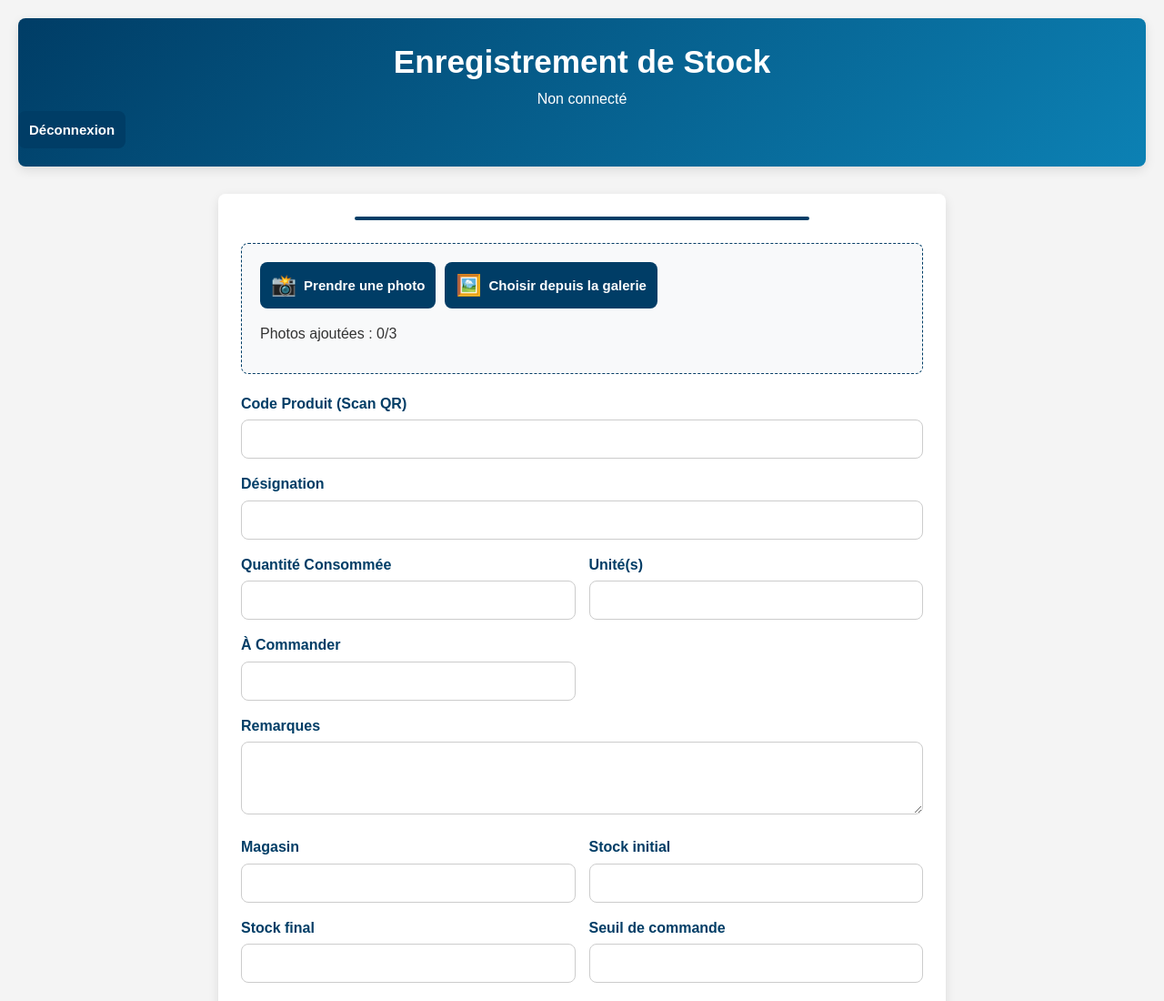
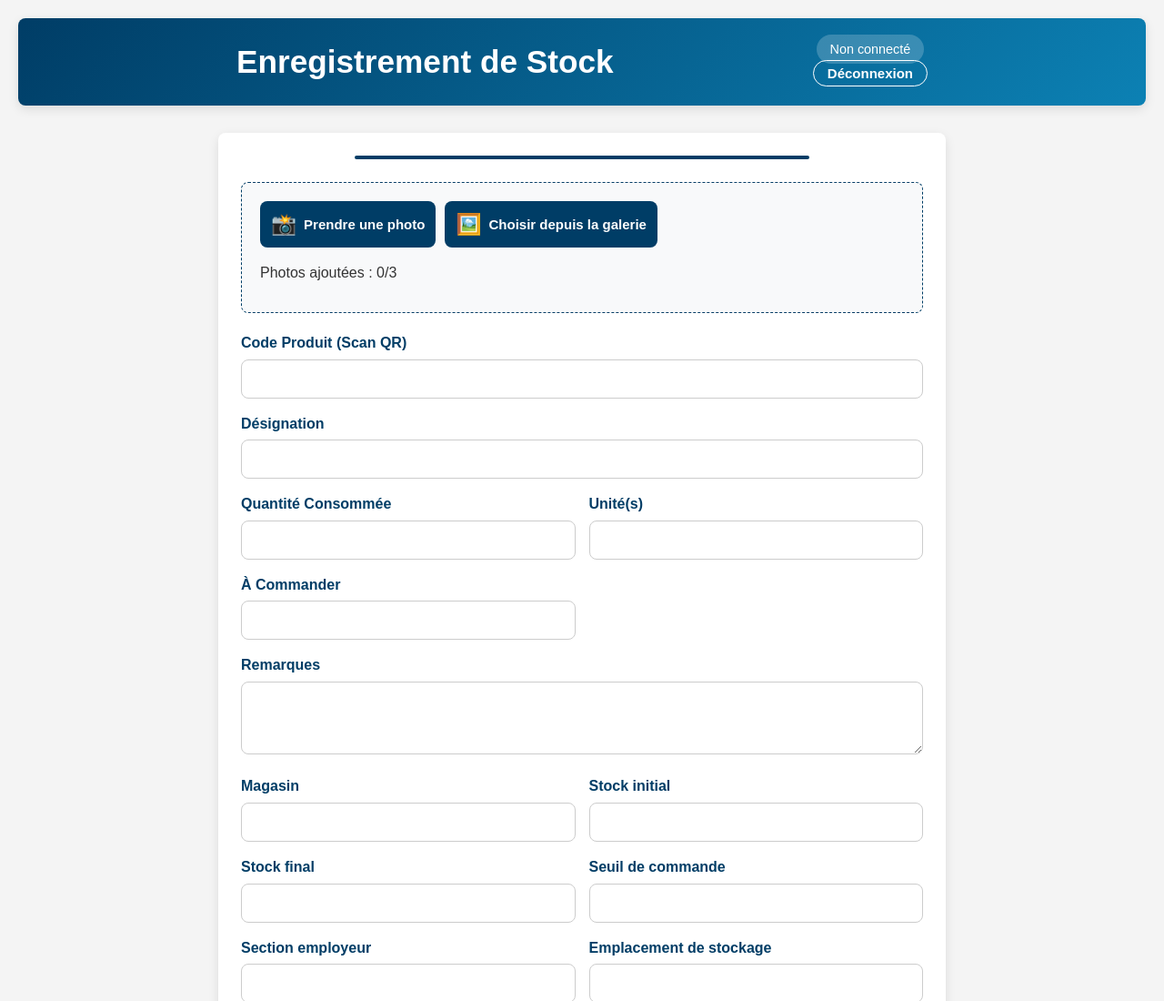
Before and after one commit to fourcheerv/stocker, a plain HTML site: page index.html in a window 1280 px wide. Shown: the top 1100 px of the page at 91% size. Drawn offline with Linux system fonts and the light colour scheme; a script that the page names is missing.

Commit message:
Update styles.css

```diff
--- a/styles.css
+++ b/styles.css
@@ -1,9 +1,8 @@
-/* ================================
-   VARIABLES
-================================== */
 :root {
   --color-primary: #003d66;
   --color-secondary: #0c81b4;
+  --color-rotatives: #3498db;
+  --color-expedition: #2ecc71;
   --color-error: #e74c3c;
   --color-success: #27ae60;
   --color-white: #fff;
@@ -15,9 +14,6 @@
   --box-shadow: 0 4px 12px rgba(0, 0, 0, 0.1);
 }
 
-/* ================================
-   GLOBAL STYLES
-================================== */
 * {
   margin: 0;
   padding: 0;
@@ -32,9 +28,6 @@ body {
   padding: 20px;
 }
 
-/* ================================
-   HEADER
-================================== */
 header {
   text-align: center;
   margin-bottom: 30px;
@@ -45,14 +38,41 @@ header {
   box-shadow: var(--box-shadow);
 }
 
+.header-content {
+  display: flex;
+  justify-content: space-between;
+  align-items: center;
+  max-width: 800px;
+  margin: 0 auto;
+  padding: 0 20px;
+}
+
+.account-info {
+  background: rgba(255, 255, 255, 0.2);
+  padding: 8px 15px;
+  border-radius: 20px;
+  font-size: 0.9rem;
+}
+
+.logout-btn {
+  background: none;
+  border: 1px solid var(--color-white);
+  color: var(--color-white);
+  padding: 5px 15px;
+  border-radius: 20px;
+  cursor: pointer;
+  transition: all 0.3s;
+}
+
+.logout-btn:hover {
+  background: rgba(255, 255, 255, 0.2);
+}
+
 h1 {
   font-size: 2.2rem;
   margin-bottom: 0;
 }
 
-/* ================================
-   MAIN CONTENT
-================================== */
 main {
   max-width: 800px;
   margin: 0 auto;
@@ -62,9 +82,6 @@ main {
   box-shadow: var(--box-shadow);
 }
 
-/* ================================
-   QR SCANNER
-================================== */
 #qr-reader {
   width: 100%;
   max-width: 500px;
@@ -74,9 +91,6 @@ main {
   overflow: hidden;
 }
 
-/* ================================
-   PHOTO SECTION
-================================== */
 .photo-section {
   background: var(--color-light-gray);
   padding: 20px;
@@ -100,9 +114,6 @@ main {
   text-align: center;
 }
 
-/* ================================
-   FORMULAIRE
-================================== */
 #stockForm {
   display: grid;
   grid-template-columns: 1fr;
@@ -144,9 +155,6 @@ input[type="file"] {
   display: none;
 }
 
-/* ================================
-   PREVIEW IMAGES
-================================== */
 .preview-container {
   display: flex;
   gap: 10px;
@@ -194,9 +202,6 @@ input[type="file"] {
   background-color: #c0392b;
 }
 
-/* ================================
-   BUTTONS
-================================== */
 button {
   background-color: var(--color-primary);
   color: var(--color-white);
@@ -238,16 +243,10 @@ button:hover {
   background-color: #c0392b;
 }
 
-/* ================================
-   FULL WIDTH ELEMENTS
-================================== */
 .full-width {
   grid-column: span 1;
 }
 
-/* ================================
-   FOOTER
-================================== */
 footer {
   text-align: center;
   margin-top: 30px;
@@ -255,9 +254,6 @@ footer {
   color: #7f8c8d;
 }
 
-/* ================================
-   RESPONSIVE DESIGN
-================================== */
 @media (min-width: 768px) {
   #stockForm {
     grid-template-columns: 1fr 1fr;
@@ -288,4 +284,9 @@ footer {
   .photo-buttons {
     flex-direction: column;
   }
+
+  .header-content {
+    flex-direction: column;
+    gap: 10px;
+  }
 }
```
